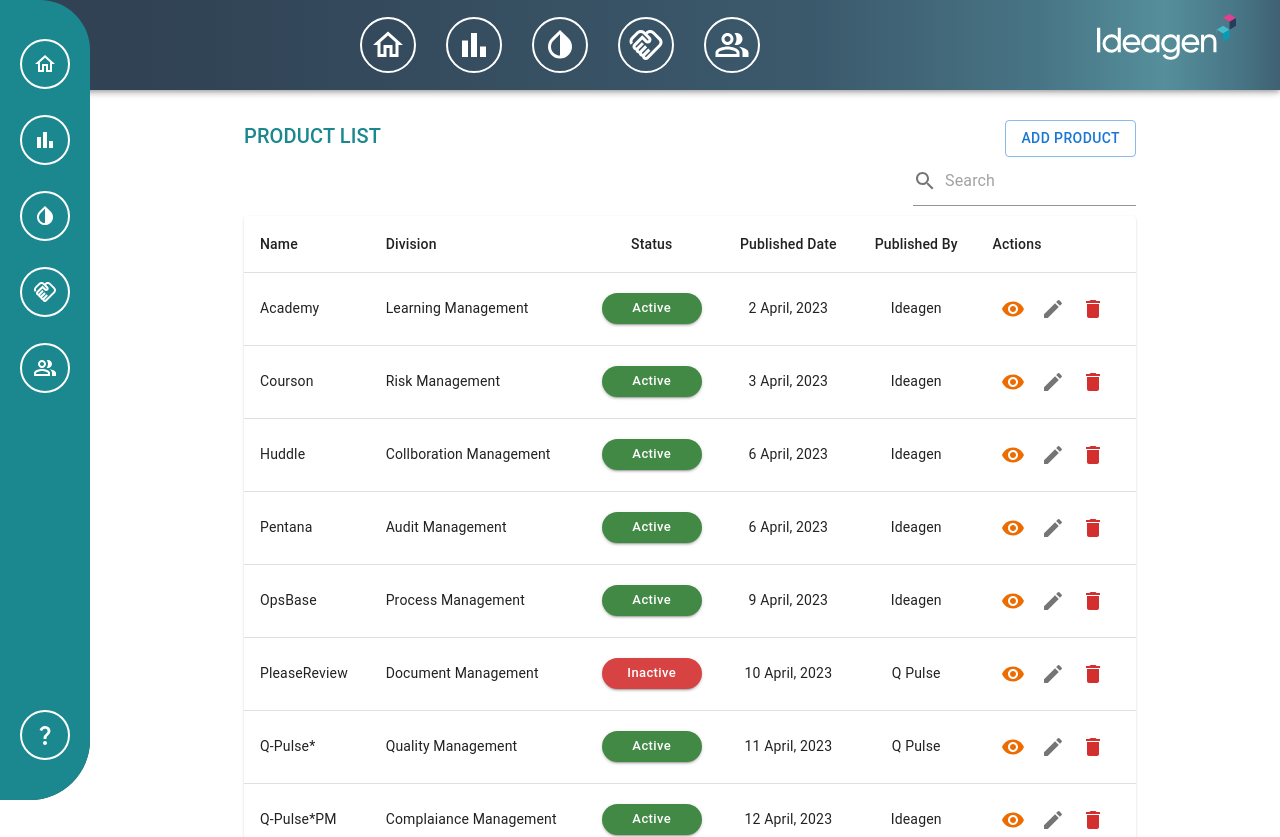
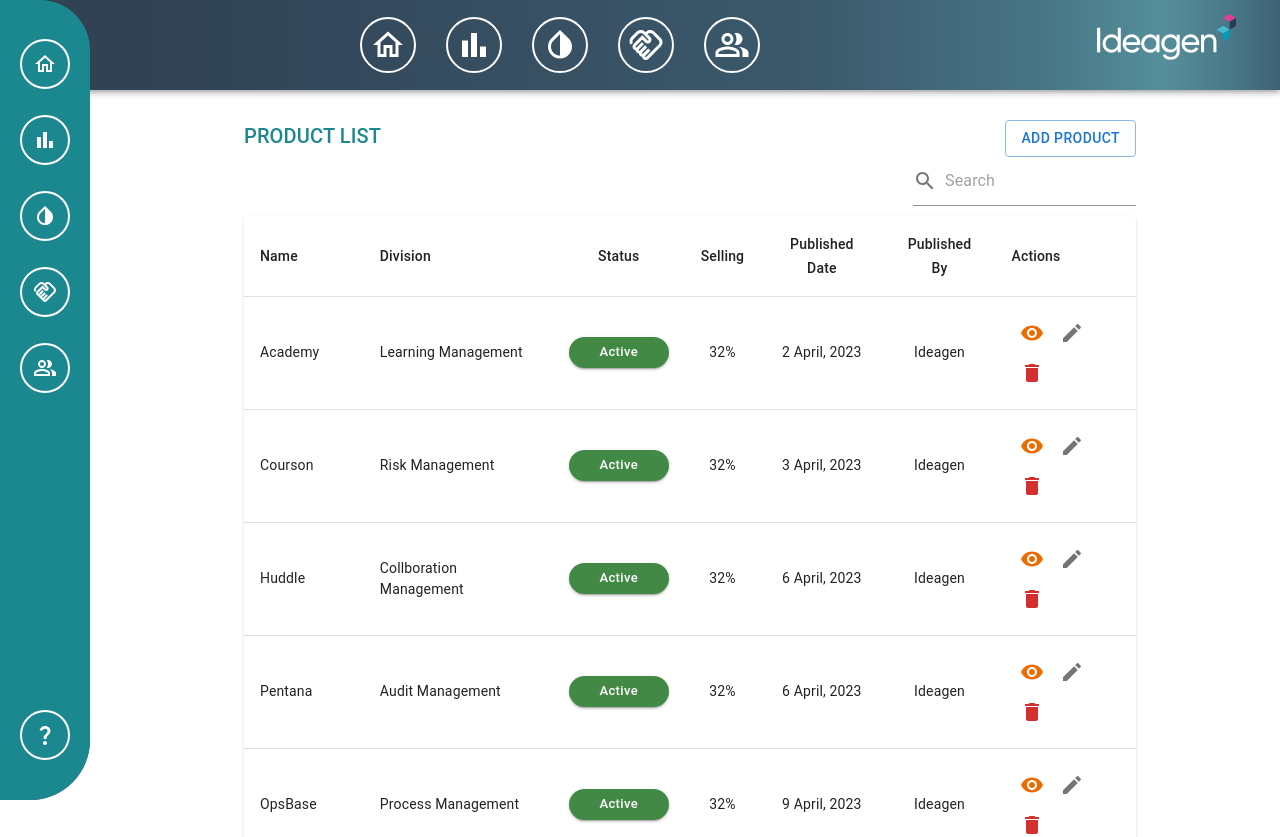
Before and after one commit to vengatavaradhanp/ideagen-home, a React (Create React App) app: page /data-table in a window 1280 px wide. Shown: the top 837 px of the page. Built offline with nearby package versions, Linux system fonts and the light colour scheme; no server answers.

Commit message:
feat: Added selling column

```diff
--- a/src/pages/DataTable/index.tsx
+++ b/src/pages/DataTable/index.tsx
@@ -43,10 +43,11 @@
   name: string,
   division: string,
   status: number,
+  selling: string,
   published_date: string,
   published_by: string
 ) {
-  return { id, name, division, status, published_date, published_by };
+  return { id, name, division, status, selling, published_date, published_by };
 }
 
 const rows = [
@@ -55,25 +56,52 @@
     "Academy",
     "Learning Management",
     1,
+    "32%",
     "2 April, 2023",
     "Ideagen"
   ),
-  createData(2, "Courson", "Risk Management", 1, "3 April, 2023", "Ideagen"),
+  createData(
+    2,
+    "Courson",
+    "Risk Management",
+    1,
+    "32%",
+    "3 April, 2023",
+    "Ideagen"
+  ),
   createData(
     3,
     "Huddle",
     "Collboration Management",
     1,
+    "32%",
     "6 April, 2023",
     "Ideagen"
   ),
-  createData(4, "Pentana", "Audit Management", 1, "6 April, 2023", "Ideagen"),
-  createData(5, "OpsBase", "Process Management", 1, "9 April, 2023", "Ideagen"),
+  createData(
+    4,
+    "Pentana",
+    "Audit Management",
+    1,
+    "32%",
+    "6 April, 2023",
+    "Ideagen"
+  ),
+  createData(
+    5,
+    "OpsBase",
+    "Process Management",
+    1,
+    "32%",
+    "9 April, 2023",
+    "Ideagen"
+  ),
   createData(
     6,
     "PleaseReview",
     "Document Management",
     0,
+    "32%",
     "10 April, 2023",
     "Q Pulse"
   ),
@@ -82,6 +110,7 @@
     "Q-Pulse*",
     "Quality Management",
     1,
+    "32%",
     "11 April, 2023",
     "Q Pulse"
   ),
@@ -90,6 +119,7 @@
     "Q-Pulse*PM",
     "Complaiance Management",
     1,
+    "32%",
     "12 April, 2023",
     "Ideagen"
   ),
@@ -341,6 +371,7 @@
                 <TableCell>Name</TableCell>
                 <TableCell>Division</TableCell>
                 <TableCell align="center">Status</TableCell>
+                <TableCell align="center">Selling</TableCell>
                 <TableCell align="center">Published Date</TableCell>
                 <TableCell align="center">Published By</TableCell>
                 <TableCell>Actions</TableCell>
@@ -386,6 +417,7 @@
                       </Button>
                     )}
                   </TableCell>
+                  <TableCell align="center">{row.selling}</TableCell>
                   <TableCell align="center">{row.published_date}</TableCell>
                   <TableCell align="center">{row.published_by}</TableCell>
                   <TableCell>
```
